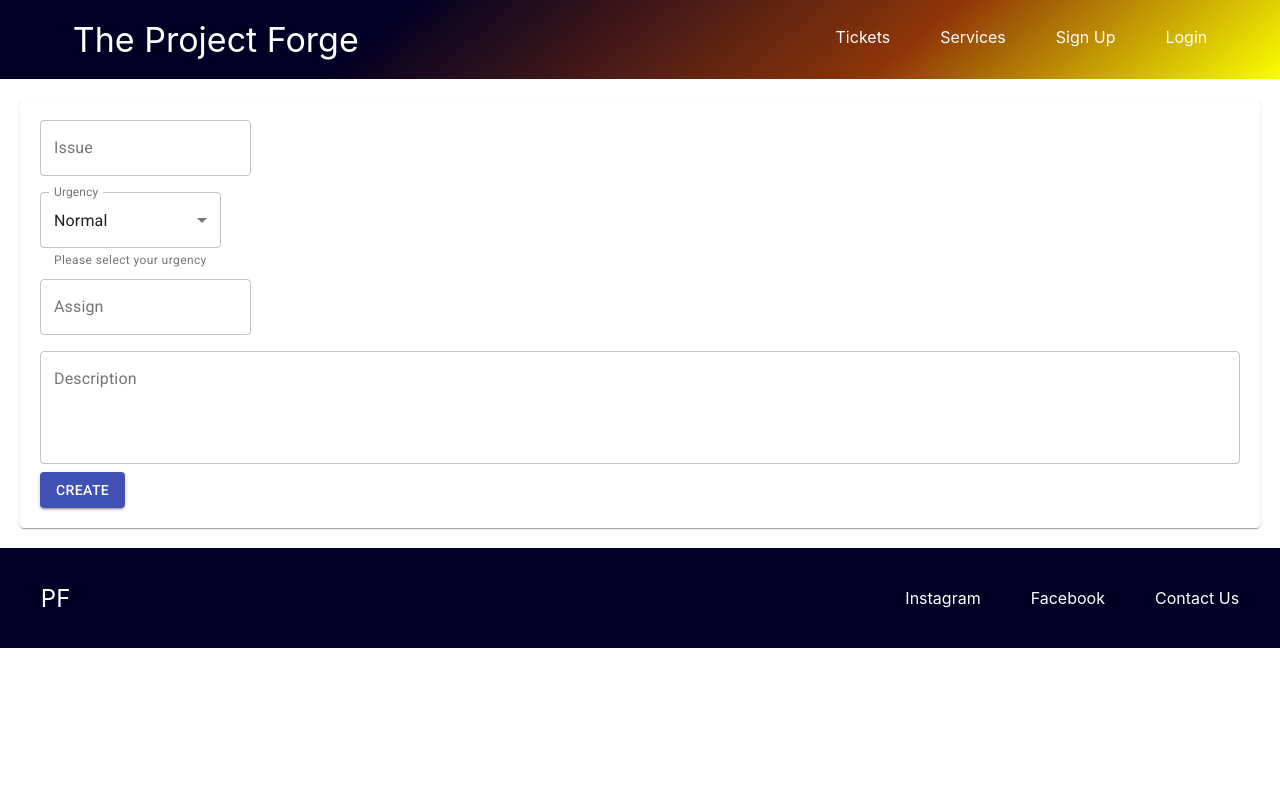
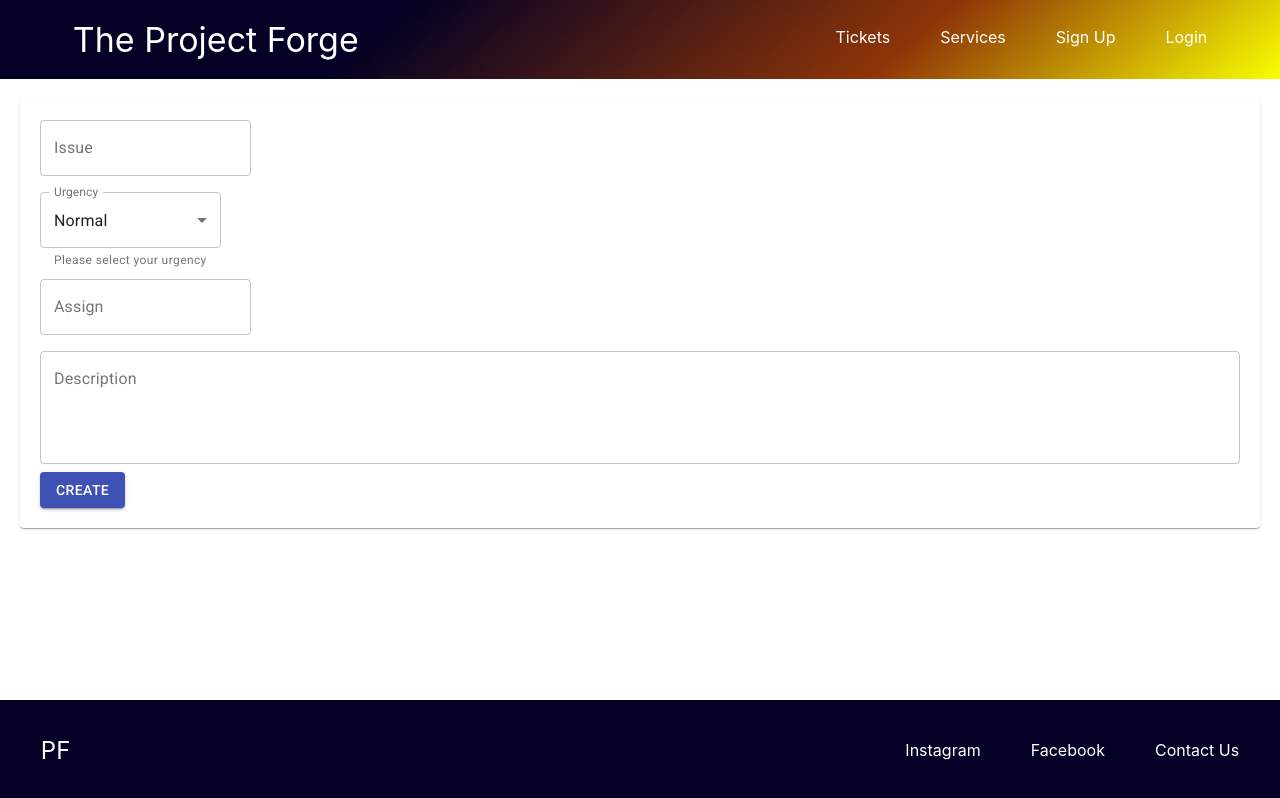
Before and after one commit to RedBrand88/issue-tracker-frontend, a React (Create React App) app: page /create-ticket in a window 1280 px wide. Built offline with nearby package versions, Linux system fonts and the light colour scheme.

Commit message:
add main semantic tag to app.js

```diff
--- a/src/App.js
+++ b/src/App.js
@@ -8,6 +8,7 @@ import LandingView from './Containers/LandingView/LandingView';
 import BaseRouter from './routes';
 import MainFooter from './Components/MainFooter/MainFooter';
 
+import './App.css';
 
 class App extends Component {
 
@@ -21,6 +22,7 @@ class App extends Component {
       <Fragment>
         <Router>
           <MainHeader {...this.props} />
+          <main className="mainBody">
             <Switch>
               <Route exact path='/'>
                 <LandingView />
@@ -29,6 +31,7 @@ class App extends Component {
                 <BaseRouter />
               </Route>
             </Switch>
+          </main>
           <MainFooter />
         </Router>
       </Fragment>
```
Lines whose indentation alone changed are shown as unchanged.
